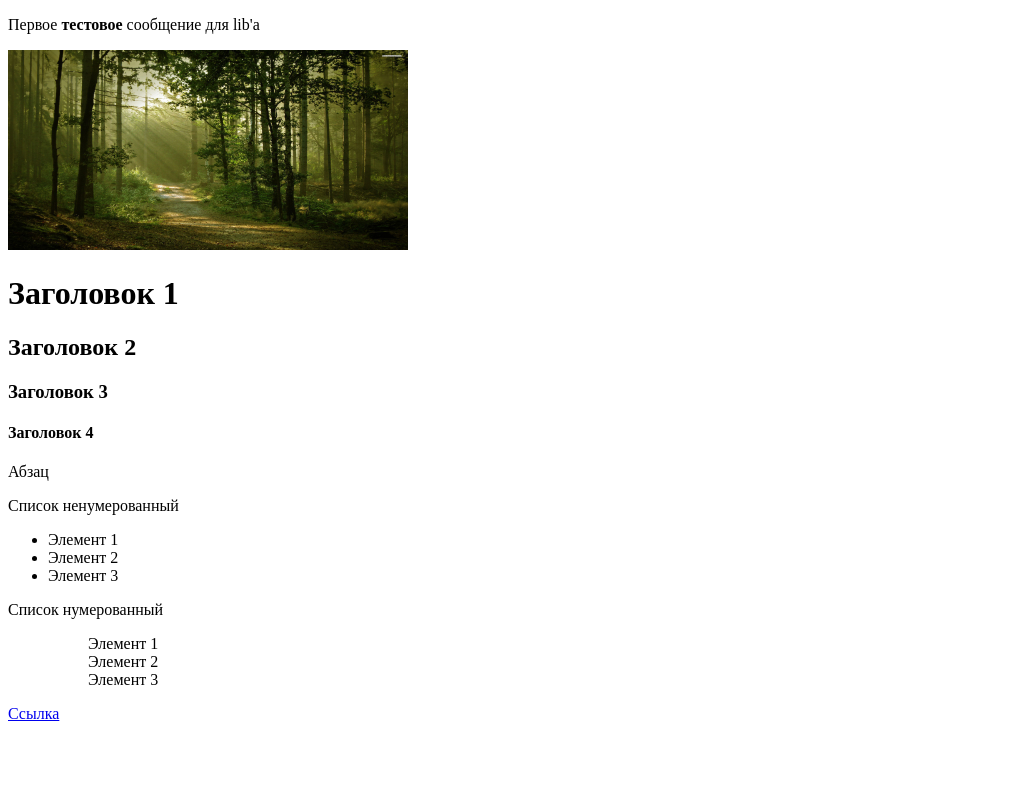
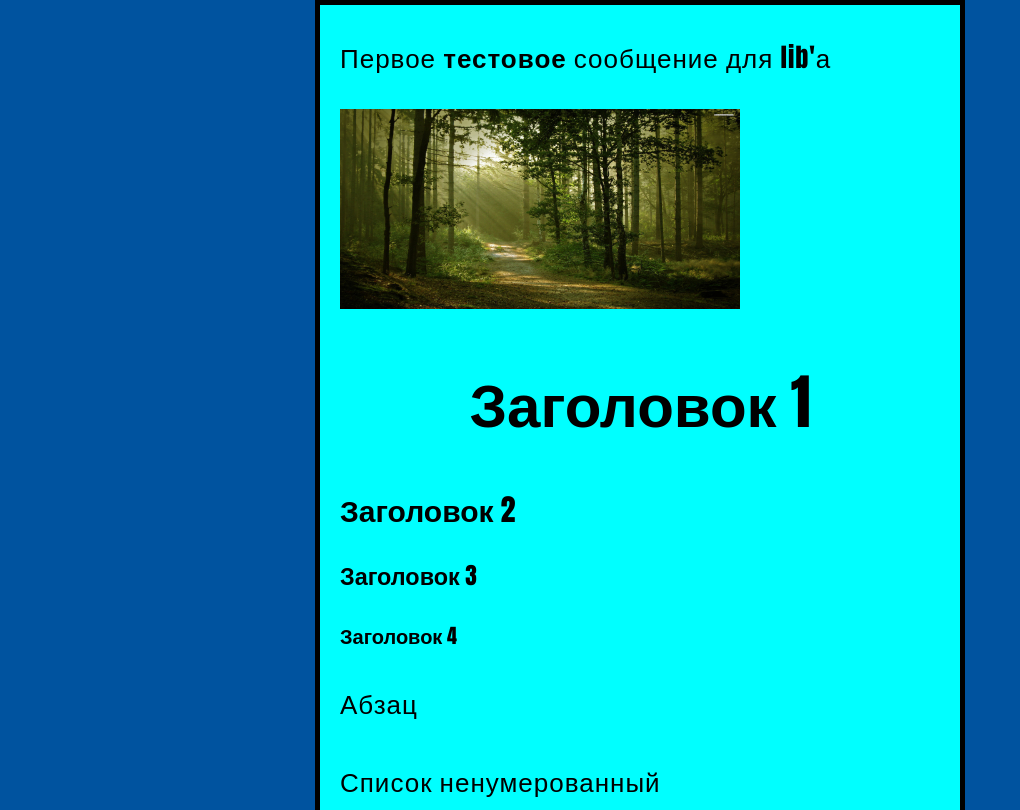
Before and after one commit to first-runner/first-runner.github.io, a plain HTML site: page index.html in a window 1280 px wide. Shown: the top 810 px of the page, without its empty margins (0-1020 px from the left). Drawn offline with Linux system fonts and the light colour scheme.

Commit message:
4 commit

```diff
--- a/index.html
+++ b/index.html
@@ -2,6 +2,9 @@
 <html>
     <head>
         <meta charset="utf-8"/>
+        <link href="http://fonts.googleapis.com/css?family=Open+Sans" rel="stylesheet" type="text/css"/>
+        <!--Это комментарий-->
+        <link href="styles/style.css" rel="stylesheet" type="text/css"/>
         <title>Тестовая страница</title>
     </head>
     <body>
--- /dev/null
+++ b/styles/style.css
@@ -0,0 +1,36 @@
+/*p,
+h1,
+li {
+    color: red;
+    width: 500px;
+    border: 1px solid black;
+}*/
+
+html{
+    font-size: 20px;
+    font-family: Impact, Haettenschweiler, 'Arial Narrow Bold', sans-serif;
+}
+
+h1{
+    font-size: 60px;
+    text-align: center;
+}
+
+p,
+li{
+    font-size: 26px;
+    line-height: 2;
+    letter-spacing: 1px;
+}
+
+html{
+    background-color: #00539f;
+}
+
+body{
+    width: 600px;
+    margin: 0 auto;
+    background-color: aqua;
+    padding: 0 20px 20px 20px;
+    border: 5px solid black;
+}
```
